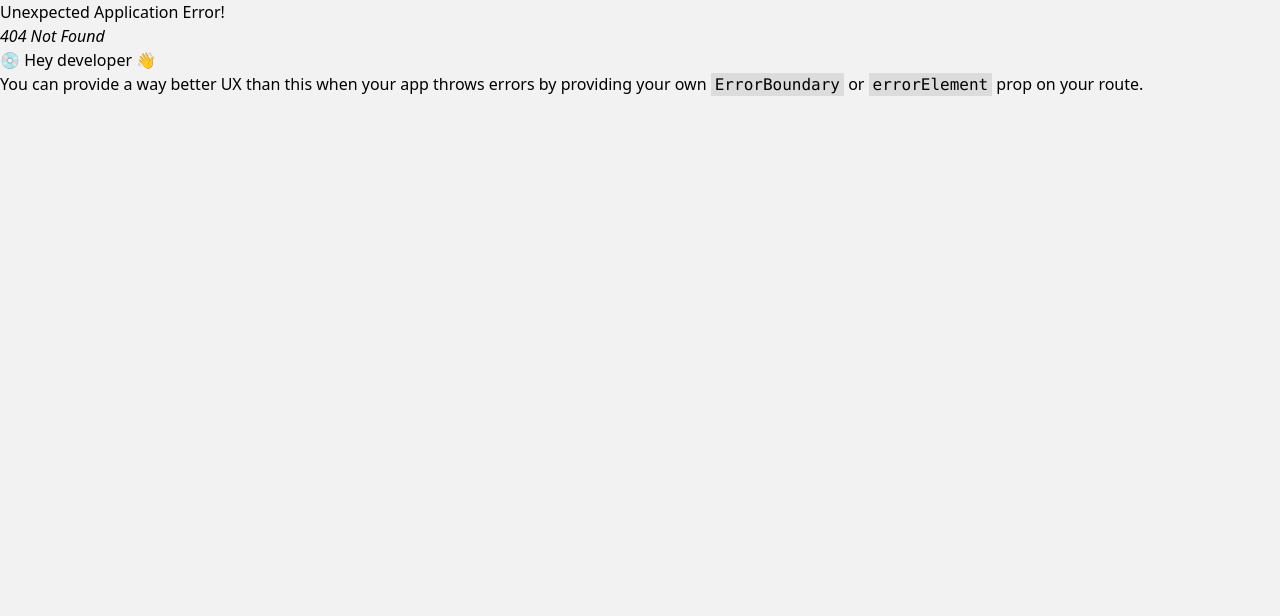
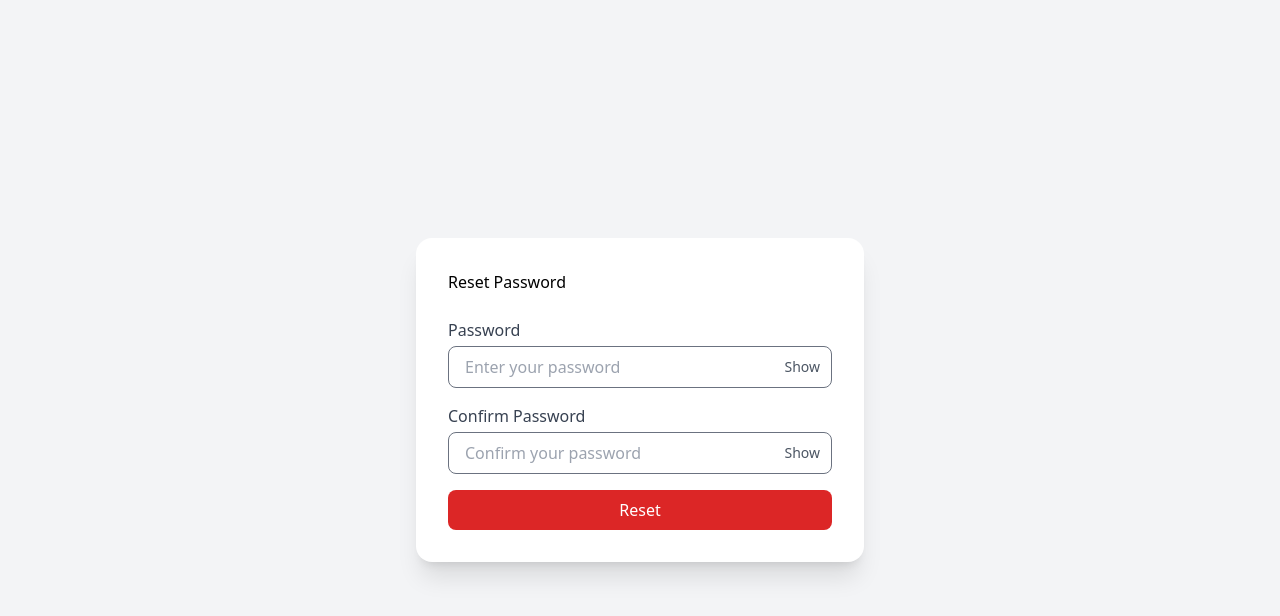
Before and after one commit to RuhamaMalik/FullStack_Batch_11-01, a React (Vite) app in the folder frontend/: page /reset-password in a window 1280 px wide. Before the commit this address had no page. Shown: the top 616 px of the page. Built offline with nearby package versions, Linux system fonts and the light colour scheme.

Commit message:
forgot password

```diff
--- a/frontend/src/components/AuthForm.jsx
+++ b/frontend/src/components/AuthForm.jsx
@@ -1,8 +1,9 @@
-import  { useState } from "react";
-import { useNavigate } from "react-router-dom";
+import { useState } from "react";
+import { useNavigate , NavLink} from "react-router-dom";
 import axios from "axios";
 
 import { setToken, setUser } from "../utils/auth";
+import ForgotPswd from "../pages/ForgotPswd";
 
 const AuthForm = () => {
   const navigate = useNavigate();
@@ -151,6 +152,15 @@ const AuthForm = () => {
                 </button>
               </div>
             </div>
+
+         <NavLink to="/forgot-password"  >
+          <button
+              className="w-full px-4 py-2 text-white bg-red-600 rounded-lg hover:bg-red-700 transition-transform transform hover:scale-105"
+            >
+             Forgot Password
+            </button>
+         </NavLink>
+
             <button
               type="submit"
               className="w-full px-4 py-2 text-white bg-red-600 rounded-lg hover:bg-red-700 transition-transform transform hover:scale-105"
--- /dev/null
+++ b/frontend/src/pages/ForgotPswd.jsx
@@ -0,0 +1,55 @@
+import axios from 'axios'
+import React, { useState } from 'react'
+
+const ForgotPswd = () => {
+
+  const [email, setEmail] = useState("")
+  const [message, setMessage] = useState("")
+
+  const handleForgotPswd = async (e) => {
+    e.preventDefault();
+    try {
+     const {data} = await axios.post(`${import.meta.env.VITE_BACKEND_URL}/auth/forgot-pswd`, { email })
+      setEmail("");
+      // setMessage("Password reset link has been sent to your gmail account");
+      setMessage(data.message);
+
+    } catch {
+      (e) => {
+        console.log("Forgot session Failed : ", e);
+
+      }
+    }
+  }
+
+  return (
+
+    <div className="flex items-center justify-center h-[400px] bg-gray-100">
+      <div className="w-full max-w-md p-8 space-y-6 bg-white rounded-2xl shadow-xl">
+        <form onSubmit={handleForgotPswd} className="space-y-4">
+          {message && <p className='text-green-500'>{message}</p>}
+          <div>
+            <label className="block mb-1 text-gray-700">Email</label>
+            <input
+              name="email"
+              value={email}
+              onChange={(e) => setEmail(e.target.value)}
+              type="email"
+              className="w-full px-4 py-2 border rounded-lg focus:outline-none focus:ring-2 focus:ring-red-400"
+              placeholder="Enter your email"
+            />
+          </div>
+
+          <button
+            type="submit"
+            className="w-full px-4 py-2 text-white bg-red-600 rounded-lg hover:bg-red-700 transition-transform transform hover:scale-105"
+          >
+            Reset
+          </button>
+        </form>
+      </div></div>
+
+  )
+}
+
+export default ForgotPswd
--- /dev/null
+++ b/frontend/src/pages/ResetPaswd.jsx
@@ -0,0 +1,73 @@
+import React, { useState } from 'react'
+
+const ResetPaswd = () => {
+  const [password, setPassword] = useState("");
+  const [confirmPassword, setConfirmPassword] = useState("");
+  const [showPassword, setShowPassword] = useState("");
+
+
+  const handleResetPswd = async () => {
+    e.preventDefault();
+  }
+
+
+  return (
+    <div className="flex items-center justify-center min-h-screen bg-gray-100">
+      <div className="w-full max-w-md p-8 space-y-6 bg-white rounded-2xl shadow-xl">
+        <h1>Reset Password</h1>
+        <form onSubmit={handleResetPswd} className="space-y-4">
+          <div>
+            <label className="block mb-1 text-gray-700">Password</label>
+            <div className="relative">
+              <input
+                name="password"
+                value={password}
+                onChange={(e) => setPassword(e.target.value)}
+                type={showPassword ? "text" : "password"}
+                className="w-full px-4 py-2 border rounded-lg focus:outline-none focus:ring-2 focus:ring-red-400"
+                placeholder="Enter your password"
+              />
+              <button
+                type="button"
+                onClick={() => setShowPassword(!showPassword)}
+                className="absolute inset-y-0 right-0 px-3 py-2 text-sm text-gray-600 hover:text-red-600"
+              >
+                Show
+              </button>
+            </div>
+          </div>
+
+          <div>
+            <label className="block mb-1 text-gray-700">Confirm Password</label>
+            <div className="relative">
+              <input
+                name="password"
+                value={confirmPassword}
+                onChange={(e) => { setConfirmPassword(e.target.value);   }}
+                type={showPassword ? "text" : "password"}
+                className="w-full px-4 py-2 border rounded-lg focus:outline-none focus:ring-2 focus:ring-red-400"
+                placeholder="Confirm your password"
+              />
+              <button
+                type="button"
+                onClick={() => setShowPassword(!showPassword)}
+                className="absolute inset-y-0 right-0 px-3 py-2 text-sm text-gray-600 hover:text-red-600"
+              >
+                Show
+              </button>
+            </div>
+          </div>
+
+
+          <button
+            type="submit"
+            className="w-full px-4 py-2 text-white bg-red-600 rounded-lg hover:bg-red-700 transition-transform transform hover:scale-105"
+          >
+            Reset
+          </button>
+        </form>
+      </div></div>
+  )
+}
+
+export default ResetPaswd
```
Also changed, not shown: frontend/src/routes/router.jsx (+10 -1 lines), 2 other files (tests, documents, lock files or other folders).
